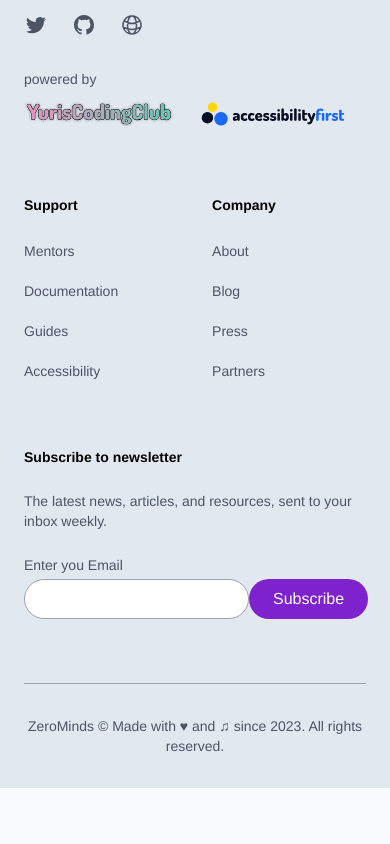
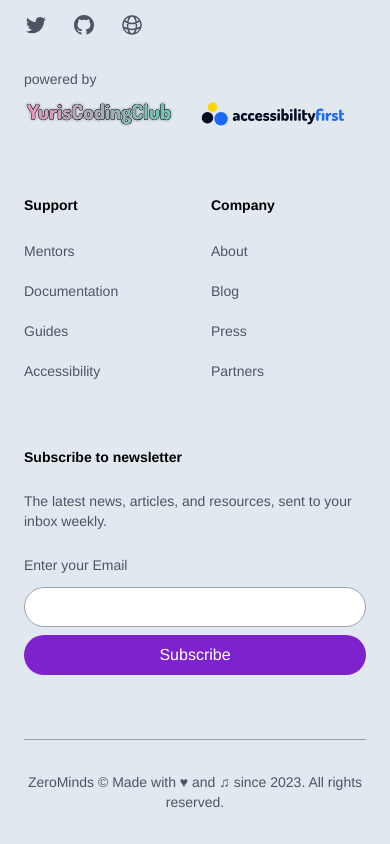
Before and after one commit to YurisCodingClub/zero-minds, a Next.js app: page / in a window 390 px wide. Shown: the part 1827-2671 px from the top of the page. Before the commit the page ends 2615 px from the top, so only its background shows below. Built offline with nearby package versions, Linux system fonts and the light colour scheme.

Commit message:
Fixed footer overflow on mobile

```diff
--- a/src/components/Footer.tsx
+++ b/src/components/Footer.tsx
@@ -160,8 +160,8 @@ export default function Footer() {
               weekly.
             </p>
             <form className="sm:max-w-md mt-0">
-              <p className="text-sm text-gray-600 h-6">Enter you Email</p>
-              <div className="flex">
+              <p className="text-sm text-gray-600 h-6">Enter your Email</p>
+              <div className="flex flex-col sm:flex-row gap-2">
                 <label
                   htmlFor="email-address-footer"
                   title="Enter your Email address"
```
